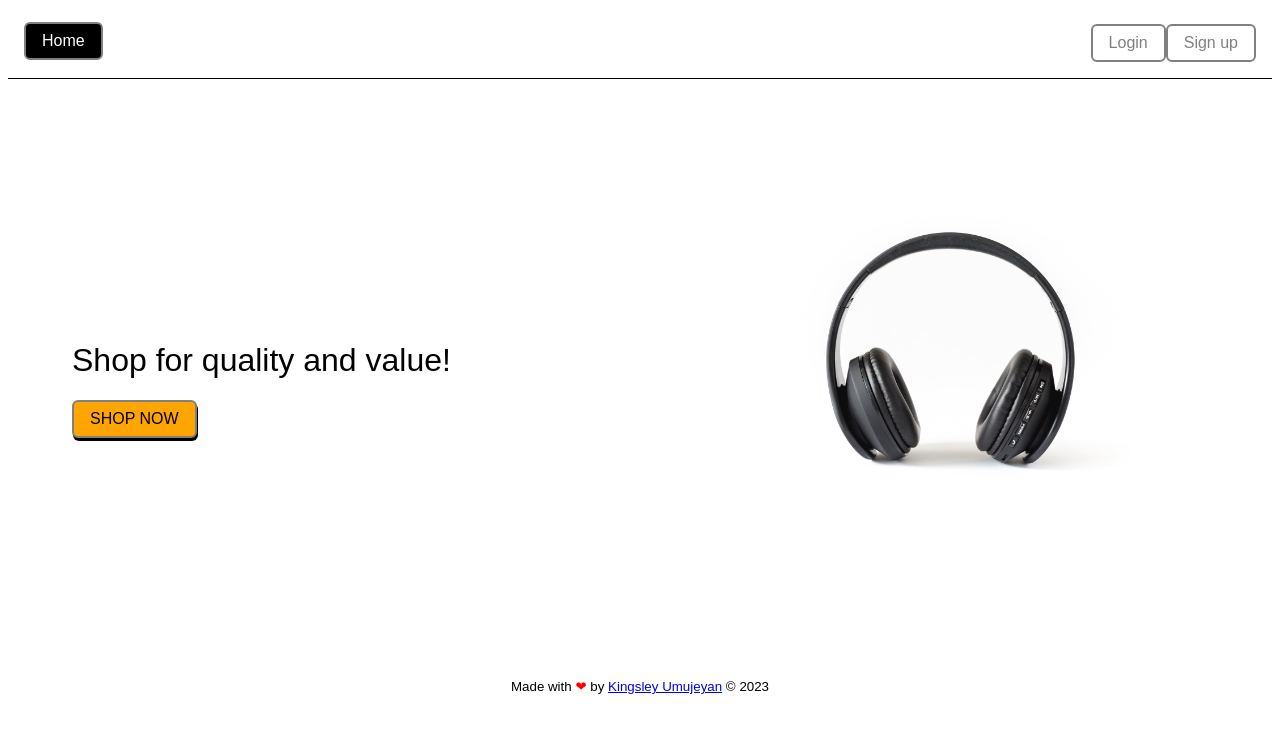
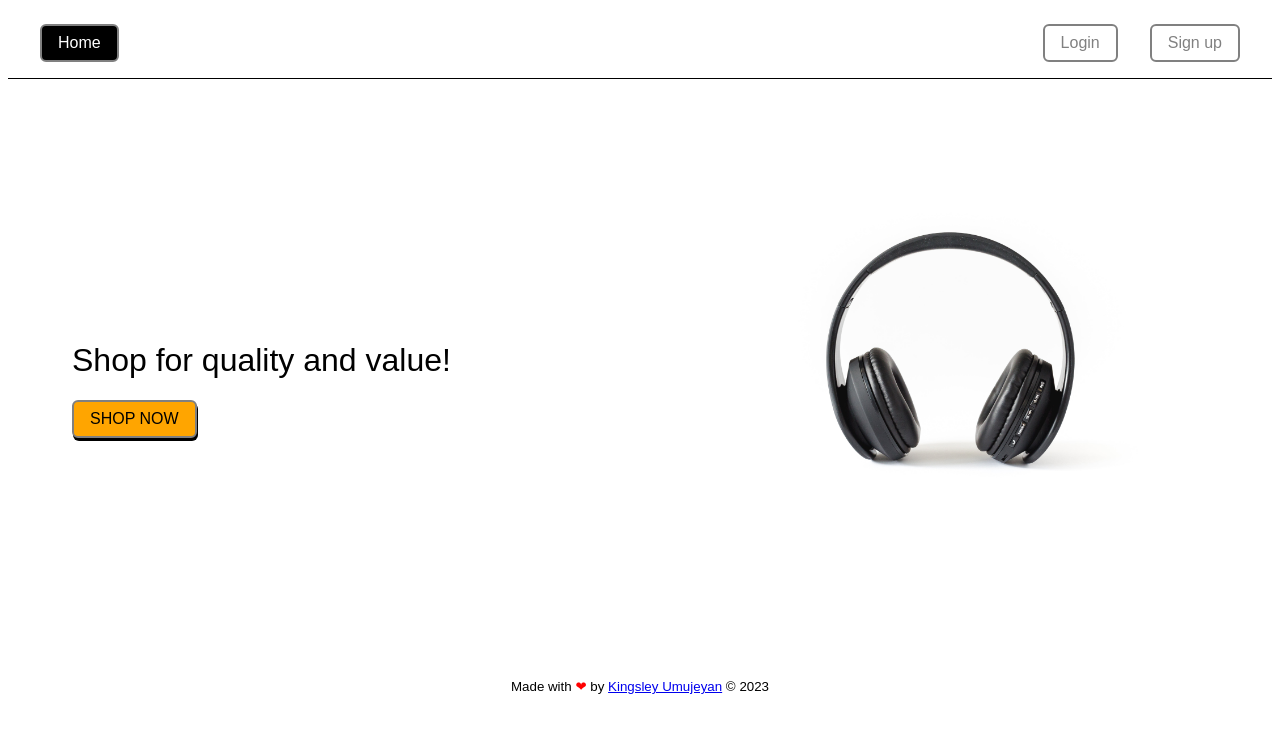
Before and after one commit to kuicpet/fake_authentication, a Vue app: page / in a window 1280 px wide. Shown: the top 732 px of the page. Built offline with nearby package versions, Linux system fonts and the light colour scheme.

Commit message:
ft--updated links

```diff
--- a/src/components/Navbar.vue
+++ b/src/components/Navbar.vue
@@ -106,7 +106,7 @@
         color: gray;
         border-radius: 0.375rem;
         outline: none;
-
+        margin: 0 1rem;
 
 
         transition:0.1s ease-in-out ;
@@ -121,7 +121,7 @@
     .router-link-active {
         color: white;
         background-color: black;
-        transform: translateY(-2px) ;
+        /*transform: translateY(-2px) ;*/
         box-shadow:0 0 0 ;
     }
 
```
